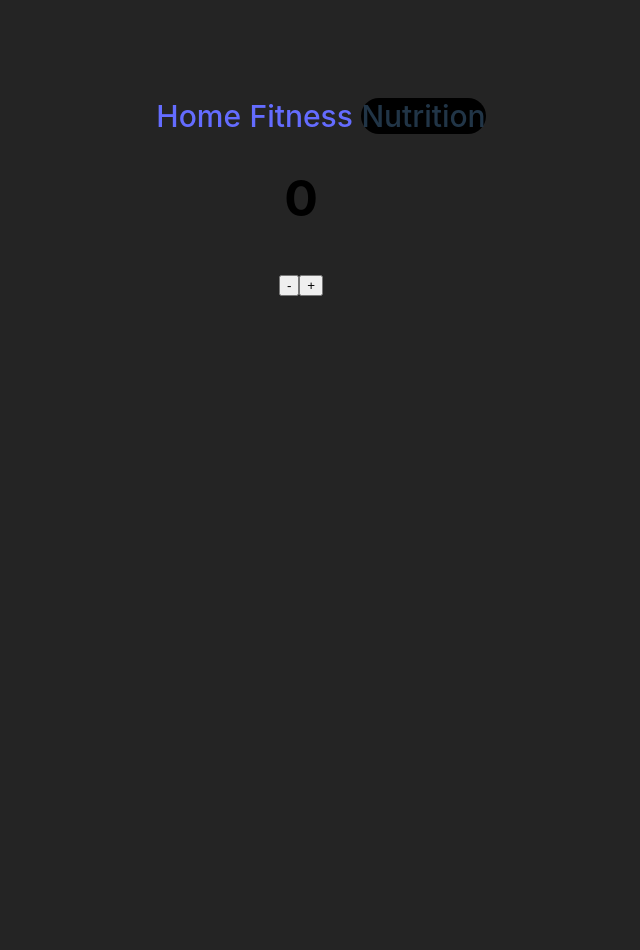
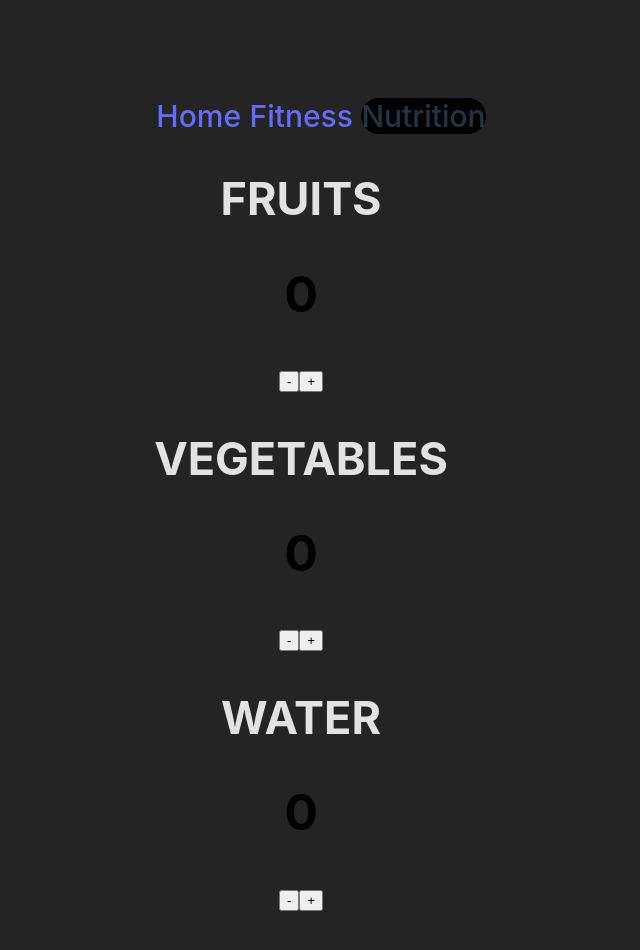
Before and after one commit to megcartr/Flatiron-phase-2-project, a React (Vite) app: page /nutrition in a window 1280 px wide. Shown: the top 950 px of the page, without its empty margins (339-979 px from the left). Before the commit the page ends 800 px from the top, so only its background shows below. Built offline with nearby package versions, Linux system fonts and the light colour scheme.

Commit message:
nutrition page updated

```diff
--- a/db.json
+++ b/db.json
@@ -86,6 +86,10 @@
     [],
     [],
     [],
+    [],
+    [],
+    [],
+    [],
     []
   ]
 }
--- a/src/Components/Nutrition.jsx
+++ b/src/Components/Nutrition.jsx
@@ -23,16 +23,25 @@ function Nutrition() {
 
     return(
         <div id="nutrition">
+
+            <h2>FRUITS</h2>
+
             <h1>{count}</h1>
             <button onClick={decrement}>-</button>
             <button onClick={increment}>+</button>
 
-            {/* <h2>FRUITS</h2>
+            <h2>VEGETABLES</h2>
+            <h1>{count}</h1>
+            <button onClick={decrement}>-</button>
+            <button onClick={increment}>+</button>
 
-            <h2>VEGETABLES</h2>
+            <h2>WATER</h2>
+            <h1>{count}</h1>
+            <button onClick={decrement}>-</button>
+            <button onClick={increment}>+</button>
+        </div>
 
-            <h2>WATER</h2> */}
-        </div>
+
     )
 }
 
```
